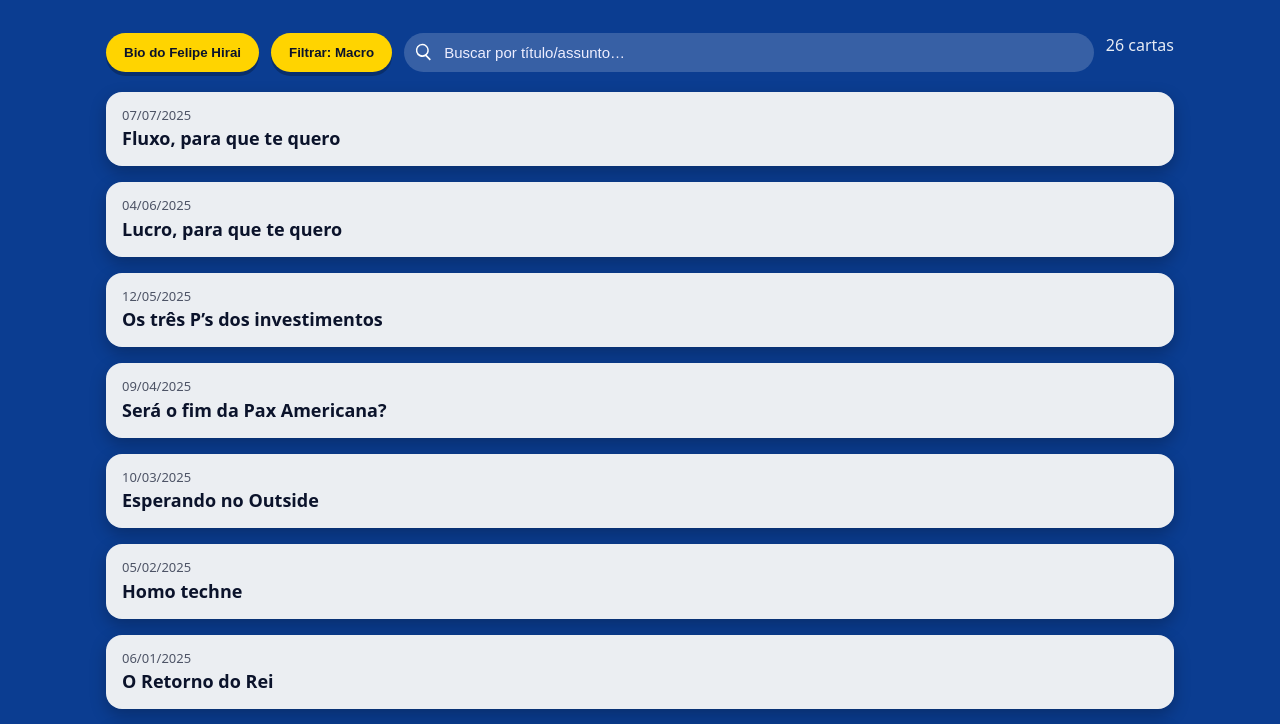
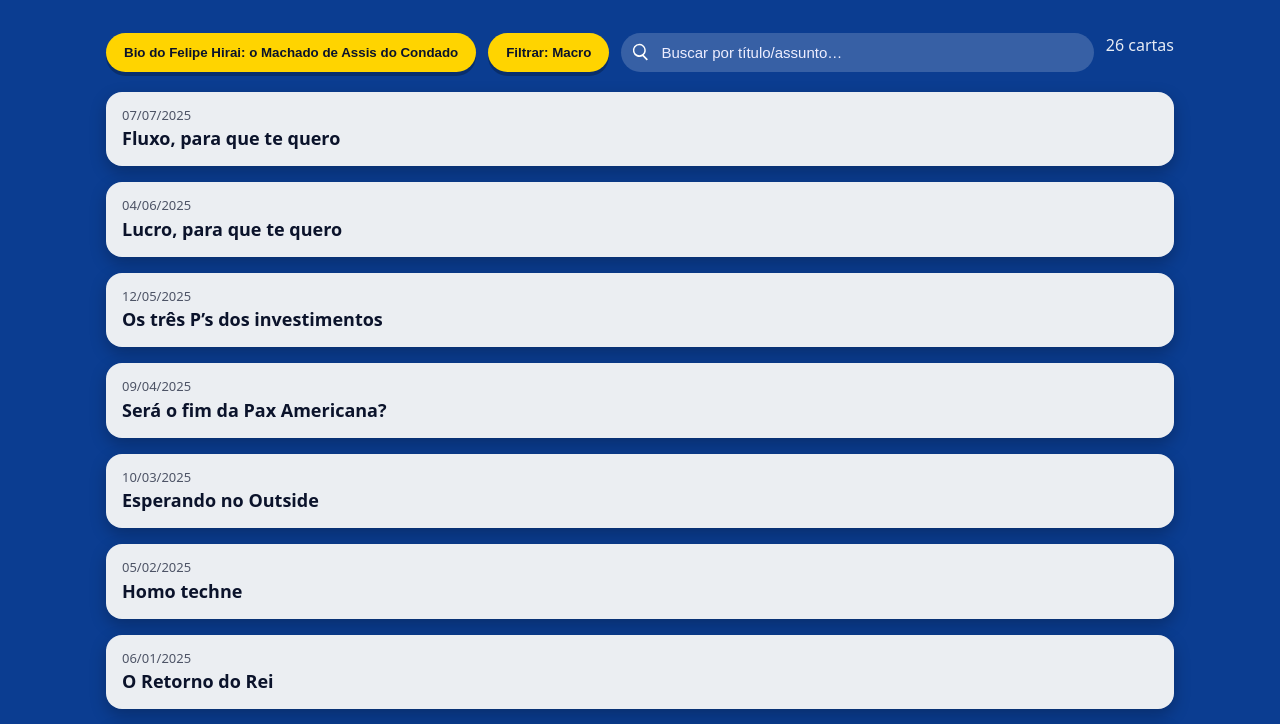
Before and after one commit to murilofreiberger/dahlia-letters, a plain HTML site: page index.html in a window 1280 px wide. Shown: the part 114-838 px from the top of the page. Drawn offline with Linux system fonts and the light colour scheme.

Commit message:
Update index.html
Resumo das Cartas Mensais da Dahlia Capital

```diff
--- a/index.html
+++ b/index.html
@@ -79,7 +79,7 @@
   <div class="wrap">
 
     <div class="toolbar">
-      <button class="btn" id="btn-bio">Bio do Felipe Hirai</button>
+      <button class="btn" id="btn-bio">Bio do Felipe Hirai: o Machado de Assis do Condado</button>
       <button class="btn" id="btn-macro">Filtrar: Macro</button>
       <div class="search">
         <svg width="20" height="20" viewBox="0 0 24 24" fill="#fff" aria-hidden="true"><path d="M10 2a8 8 0 015.292 13.708l5 5-1.414 1.414-5-5A8 8 0 1110 2zm0 2a6 6 0 100 12 6 6 0 000-12z"/></svg>
```
